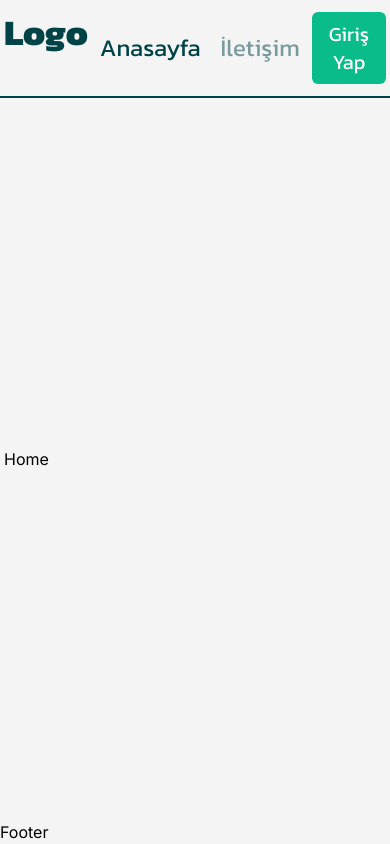
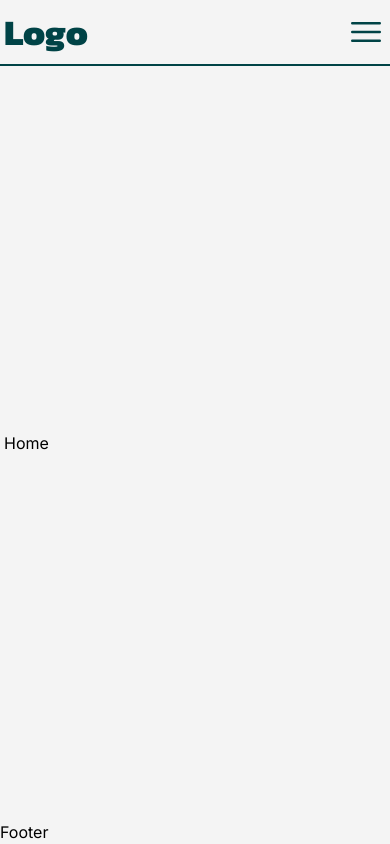
Before and after one commit to NNakreSS/next-url_shortener, a Next.js app: page / in a window 390 px wide. Built offline with nearby package versions, Linux system fonts and the light colour scheme.

Commit message:
add hamburger menu icon

```diff
--- a/package.json
+++ b/package.json
@@ -9,6 +9,7 @@
     "lint": "next lint"
   },
   "dependencies": {
+    "@heroicons/react": "^2.1.3",
     "clsx": "^2.1.0",
     "next": "14.2.1",
     "react": "^18",
--- a/src/app/components/LoginButton.tsx
+++ b/src/app/components/LoginButton.tsx
@@ -1,7 +1,17 @@
+import clsx from "clsx";
 import React from "react";
 
-function LoginButton() {
-  return <button className="text-white bg-green py-2 px-3 rounded-md text-xl">Giriş Yap</button>;
+function LoginButton({ className }: { className?: string }) {
+  return (
+    <button
+      className={clsx(
+        "text-white bg-green py-2 px-3 rounded-md text-xl",
+        className
+      )}
+    >
+      Giriş Yap
+    </button>
+  );
 }
 
 export default LoginButton;
--- a/src/app/components/header/HamburgerMenu.tsx
+++ b/src/app/components/header/HamburgerMenu.tsx
@@ -1,5 +1,11 @@
+import { Bars3Icon } from "@heroicons/react/24/solid";
+
 const HamburgerMenu = () => {
-  return <div className="hidden">HamburgerMenu</div>;
+  return (
+    <div className="md:hidden">
+      <Bars3Icon className="w-10 h-10 text-dark-green" />
+    </div>
+  );
 };
 
 export default HamburgerMenu;
--- a/src/app/components/header/Menu.tsx
+++ b/src/app/components/header/Menu.tsx
@@ -9,7 +9,7 @@ function Menu() {
   const pathname = usePathname();
 
   return (
-    <nav className="flex gap-5 text-dark-green font-normal text-2xl">
+    <nav className="gap-5 text-dark-green font-normal text-2xl hidden md:flex">
       <Link className={pathname == "/" ? "active" : ""} href="/">
         Anasayfa
       </Link>
--- a/src/app/components/header/index.tsx
+++ b/src/app/components/header/index.tsx
@@ -17,7 +17,7 @@ const Header = () => {
     >
       <Logo />
       <Menu />
-      <LoginButton />
+      <LoginButton className="hidden md:block" />
       <HamburgerMenu />
     </header>
   );
```
Also changed, not shown: 1 other file (tests, documents, lock files or other folders).
